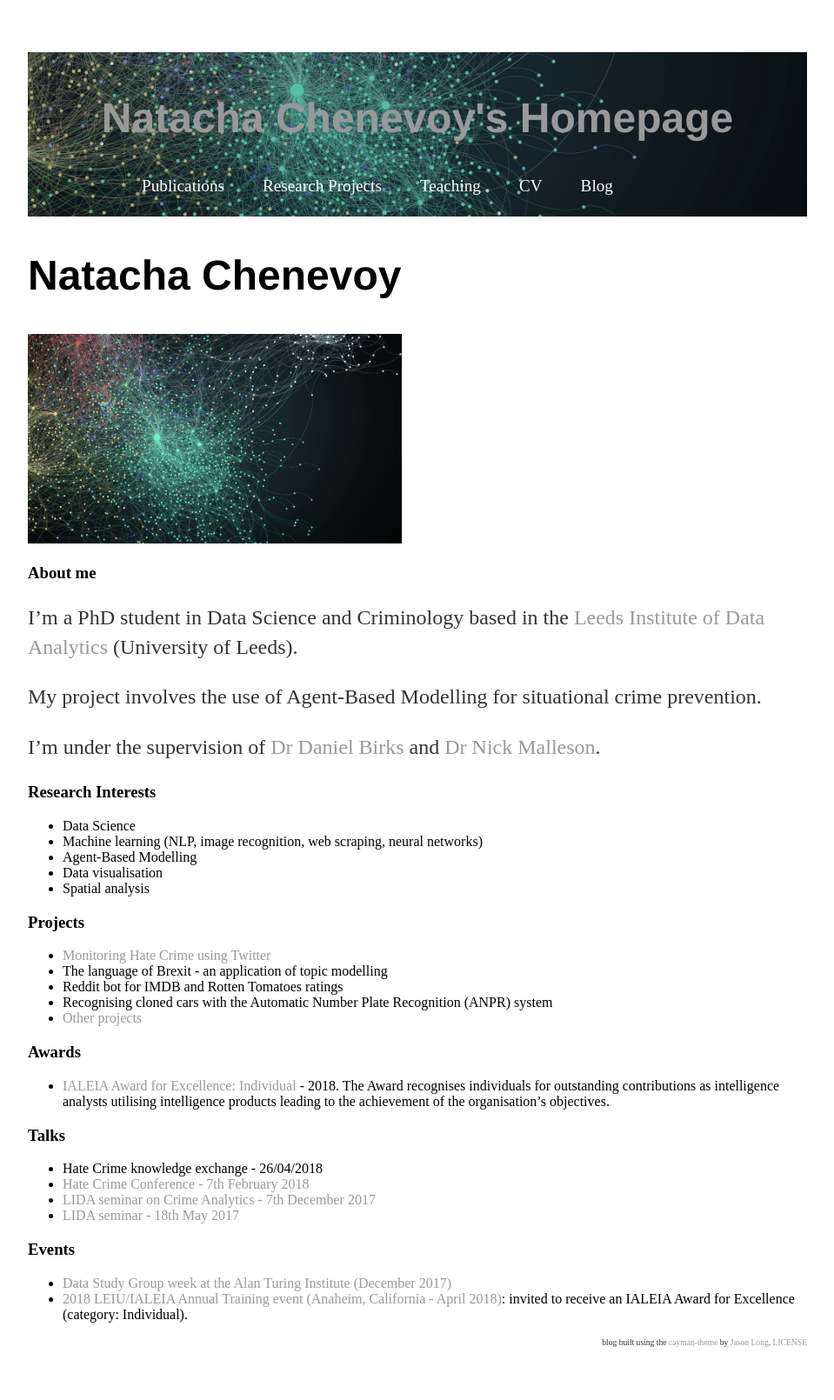
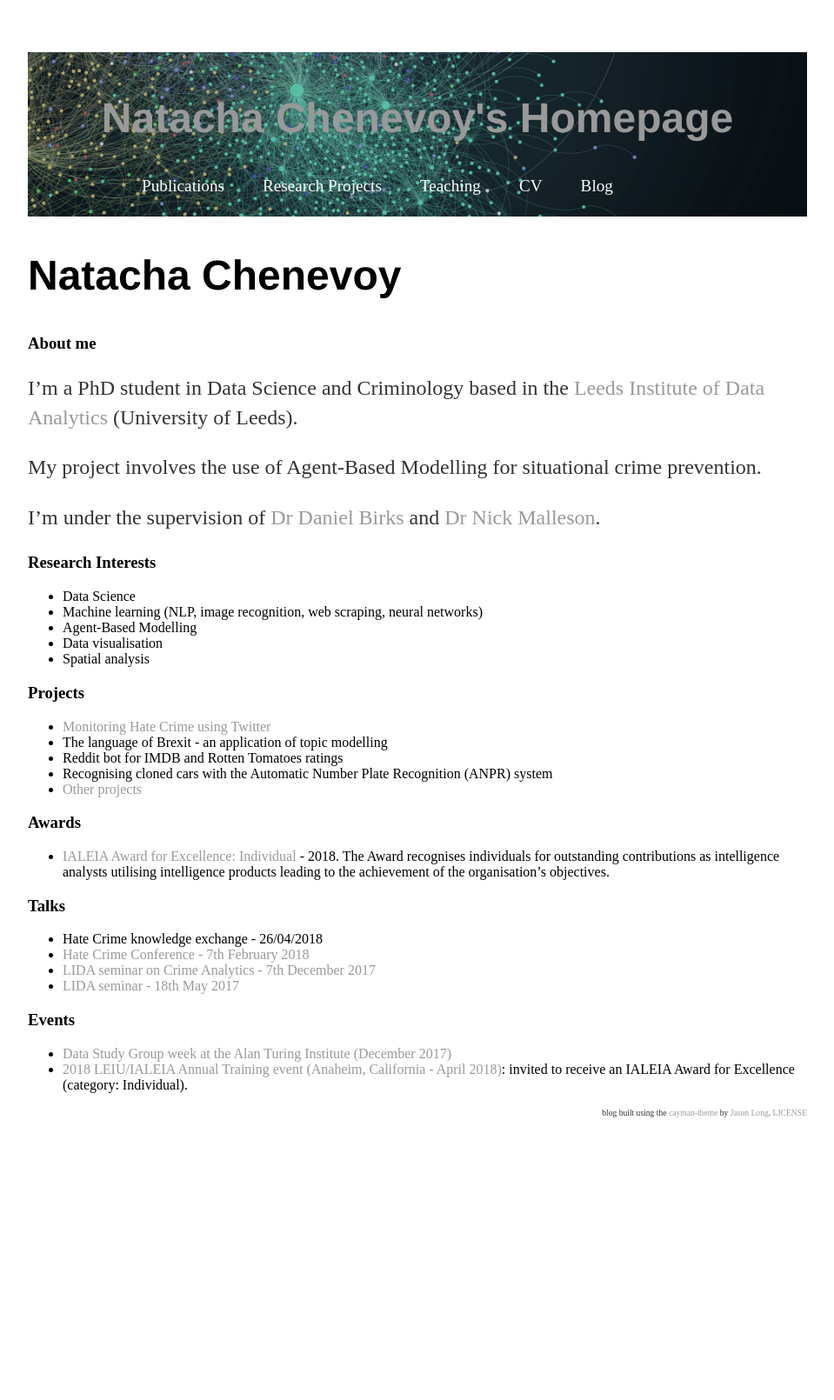
Before and after one commit to mednche/mednche.github.io, a Jekyll site: the page built from index.md, in a window 1280 px wide. Shown: the whole page at 87% size, without its empty margins (160-1119 px from the left). Built offline with Jekyll 4.4.1, drawn with Linux system fonts in a browser that asks for light colours; after the commit the page ends 1346 px from its top, so only the background shows below that.

Commit message:
Update header.html

```diff
--- a/_includes/header.html
+++ b/_includes/header.html
@@ -1,5 +1,4 @@
 <section class="page-header">
   <h1 class="project-name">{{ site.title }}</h1>
   <h2 class="project-tagline">{{ site.tagline }}</h2>
-  <img src="/images/cover.png" width="430" alt="cover">
 </section>
```
